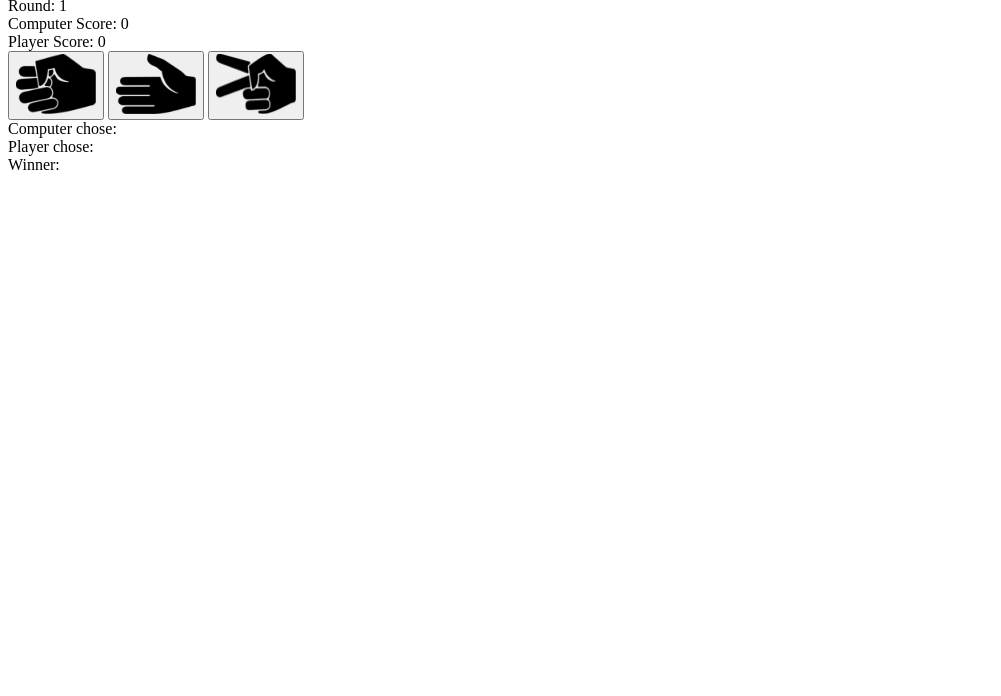
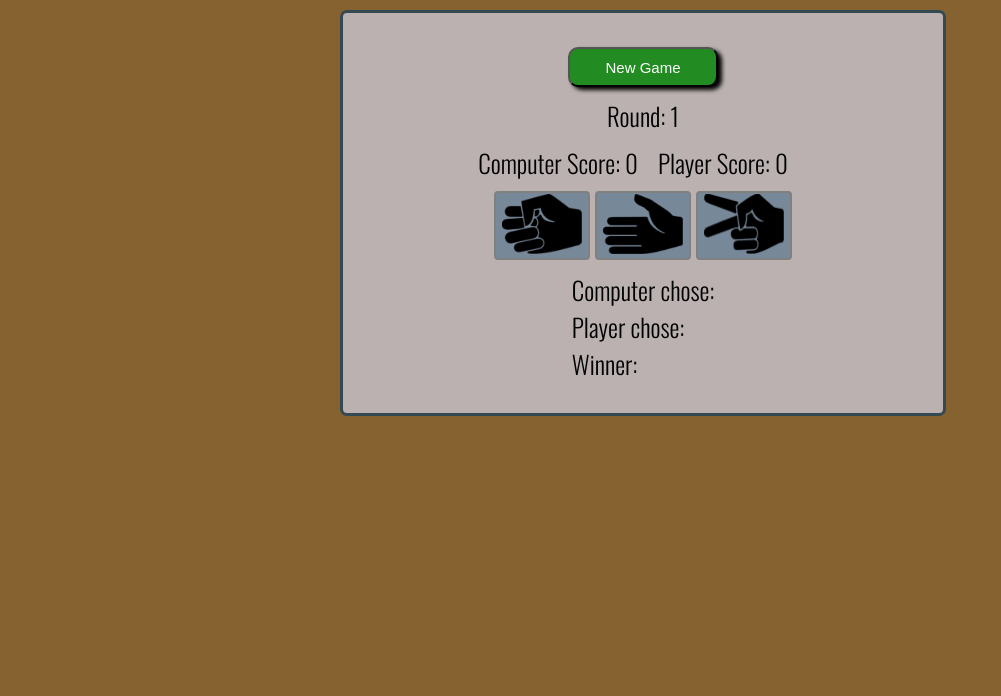
Before and after one commit to zlake23/rock-paper-scissors, a plain HTML site: page index.html in a window 1280 px wide. Shown: the part 104-800 px from the top of the page, without its empty margins (0-1001 px from the left). Drawn offline with nearby package versions, Linux system fonts and the light colour scheme.

Commit message:
Updates styling of html

```diff
--- a/style.css
+++ b/style.css
@@ -1,5 +1,71 @@
+@import url('https://fonts.googleapis.com/css?family=Oswald:300&display=swap');
+
+body {
+    font-family: 'Oswald', sans-serif;
+    font-size: 25px;
+    background-color: rgb(133, 98, 47);
+}
+
+h1 {
+    text-align: center;
+    font-size: 40px;
+    color: whitesmoke;
+}
+
 img {
     height: 60px;
     width: 80px;
 
 }
+
+#game-container {
+    height: 400px;
+    max-width: 600px;
+    border: 3px solid rgb(52, 74, 82);
+    background-color: rgb(187, 177, 177);
+    border-radius: 7px;
+    margin-left: calc(50% - 300px);
+    display: flex;
+    flex-direction: column;
+    align-items: center;
+    justify-content: center;
+}
+
+#new-game-btn {
+    background-color: forestgreen;
+    color: white;
+    height: 40px;
+    width: 150px;
+    border-radius: 10px;
+    box-shadow: 4px 3px 4px black;
+    cursor: pointer;
+    font-size: 15px;
+}
+#new-game-btn:hover {
+    background-color: white;
+    color: black;
+}
+
+.game-btn {
+    border: 2px solid grey;
+    border-radius: 4px;
+    background-color: lightslategrey;
+    cursor: pointer;
+}
+
+.game-btn:hover {
+    background-color: gray;
+}
+
+
+#scoreboard {
+    display: flex;
+    flex-direction: row;
+}
+.score {
+    margin-right: 20px;
+}
+
+.row {
+    padding: 5px;
+}
```
